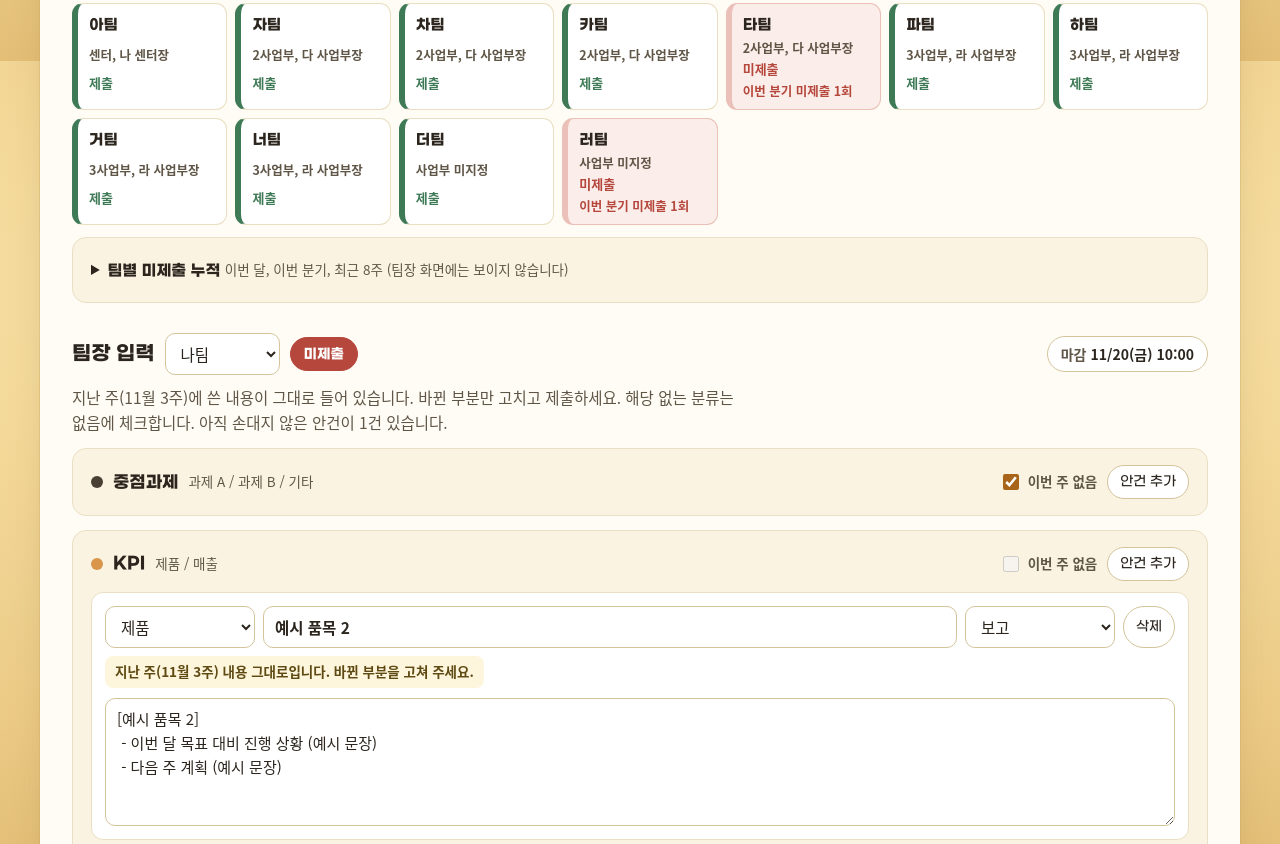
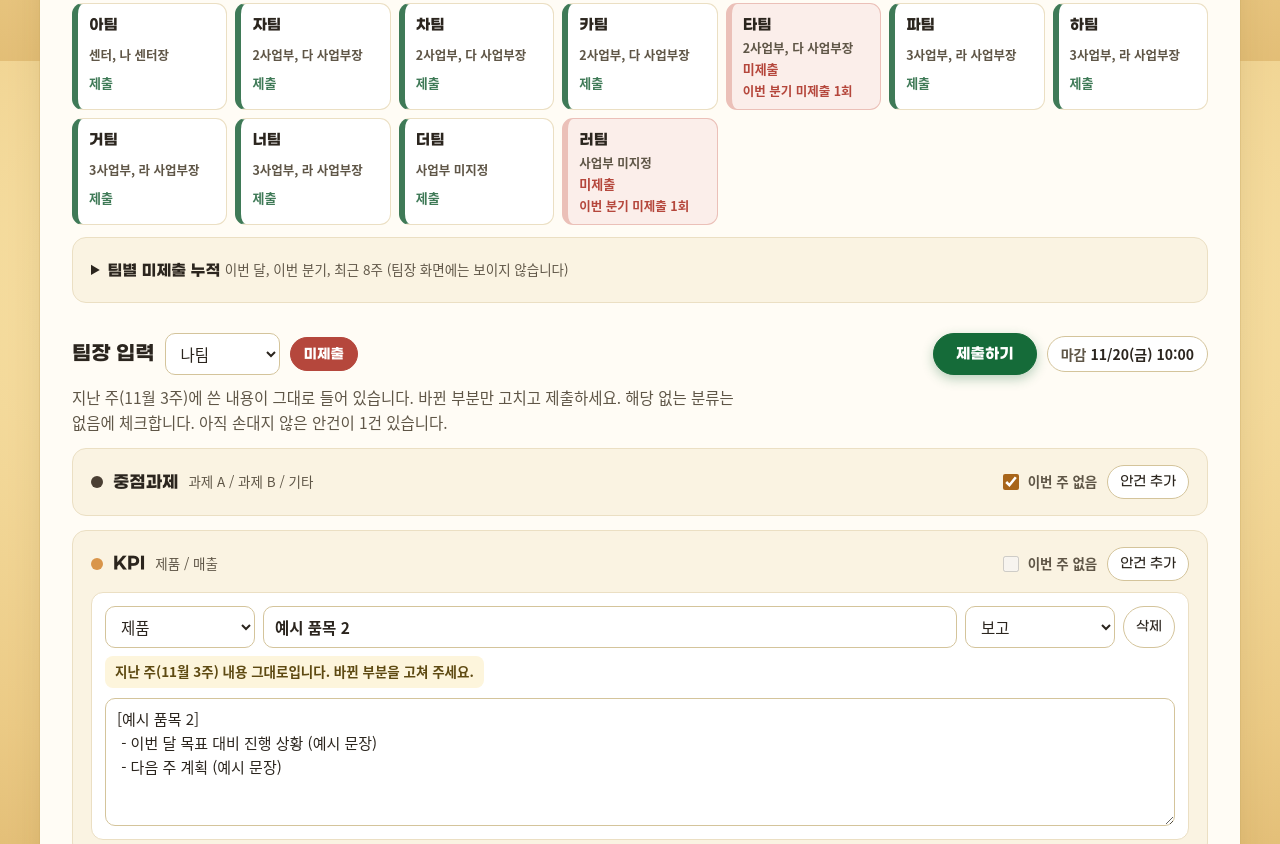
Before and after one commit to FreshCEO/mkt-agenda, a plain HTML site: page dist/index.html in a window 1280 px wide. Shown: the part 739-1583 px from the top of the page. Drawn offline with Linux system fonts and the light colour scheme; a web font is replaced by a local one.

Commit message:
보고 메일 들여쓰기를 실제 메일과 같게(줄 앞 줄바꿈 없는 공백), 제출 버튼을 초록색으로 크게, 위쪽에도 제출 버튼
- 웍스 편집기가 줄 앞 일반 공백을 합쳐 ①, 1), - 앞 들여쓰기가 사라지던 문제: 실제 메일처럼 줄바꿈 없는 공백과 공백을 번갈아 씀
- 분류 제목은 데이터의 mailName이 있으면 그것(실제 메일 표기)
- 제출하기 버튼: 초록 배경, 큰 글씨, 마감 옆에도 하나 더

Co-Authored-By: Claude Opus 5.5 <noreply@anthropic.com>

```diff
--- a/dist/index.html
+++ b/dist/index.html
@@ -234,6 +234,9 @@ table.st{width:100%;border-collapse:collapse;font-size:14px}
 .log div{padding:6px 0;border-bottom:1px solid var(--line)}
 .log span{color:var(--mute);margin-right:8px;font-variant-numeric:tabular-nums;font-weight:600}
 
+.btn.submit{background:#156b39;border-color:#156b39;color:#fff;font-size:18px;font-weight:800;padding:13px 38px;border-radius:999px;box-shadow:0 4px 12px rgba(21,107,57,.3)}
+.btn.submit:hover{background:#0f5a2f;border-color:#0f5a2f}
+.btn.submit.sm-top{font-size:15px;padding:8px 22px}
 .sync{display:inline-flex;align-items:center;gap:2px;background:#fffaeb;color:#3a2f14;border:1px solid #d9c08a;border-radius:999px;padding:4px 12px;font-size:13px;white-space:nowrap}
 .sync.float{position:fixed;right:14px;bottom:14px;z-index:40;box-shadow:0 4px 14px rgba(70,50,20,.18)}
 .sync-slot{display:inline-flex}
@@ -985,7 +988,7 @@ function mailParts(it){
 /* 실제 보고 메일 양식: 1. 분류 → (CVO) 1) 소분류 → ① 제목 / 사업부장 → - 내용, (그 밖) 1) 제목 / 사업부장 → - 내용
  * 사람이 여러 팀 안건을 묶고 문장을 다듬어 보내므로, 이것은 초안이다. 주인팀장이 화면에서 고친 뒤 보낸다 */
 /* 분류 제목: '1. 이름(소분류/소분류)'. 첫 분류(cvo)는 소분류를 붙이지 않는다. 실제 이름은 데이터에서 읽는다 */
-const mailCat = (c, i) => (i + 1) + '. ' + c.name + (c.id === 'cvo' ? '' : '(' + (c.id === 'hr' ? '본부 내 ' : '') + c.subs.join('/') + ')');
+const mailCat = (c, i) => (i + 1) + '. ' + (c.mailName || c.name) + (c.id === 'cvo' ? '' : '(' + (c.id === 'hr' ? '본부 내 ' : '') + c.subs.join('/') + ')');
 /* 첫 분류에서 안건이 없어도 제목 줄을 남기는 소분류: 데이터에 keep이 있으면 그것, 없으면 앞 세 개와 마지막(기타) */
 const keepSubs = c => c.keep || c.subs.slice(0, 3).concat(c.subs.slice(-1));
 const CIRC = '①②③④⑤⑥⑦⑧⑨⑩⑪⑫⑬⑭⑮⑯⑰⑱⑲⑳';
@@ -1016,8 +1019,10 @@ function mailText(label){
       list.forEach((it, k) => { t += ' ' + (k + 1) + ') ' + mailParts(it).head + who(it) + '\n' + mailBody(it, '  '); });
     }
   });
-  return t + '\n\n이상입니다.\n\n\n' + SENDER + ' 올림\n';
-}
+  return nbspIndent(t + '\n\n이상입니다.\n\n\n' + SENDER + ' 올림\n');
+}
+/* 웍스 편집기는 줄 앞 일반 공백을 합쳐 버린다. 실제 메일처럼 줄 앞 공백을 '줄바꿈 없는 공백, 공백' 번갈아(   …) 바꿔 들여쓰기를 지킨다 */
+const nbspIndent = s => s.split('\n').map(l => l.replace(/^ +/, m => [...m].map((_, i) => i % 2 ? ' ' : ' ').join(''))).join('\n');
 /* 본문 글을 서식이 있는 메일 모양으로 바꾼다. 번호 제목과 ■ 줄, CVO의 안건 줄은 굵게 */
 function mailHtml(body){
   let sec = 0;
@@ -1145,7 +1150,7 @@ function vInput(){
   let h = `<div class="row" style="margin-top:30px"><h3 style="font-size:20px">팀장 입력</h3>
     ${isLead() ? `<span class="pill on">${esc(name)}</span>` : `<select data-ch="inTeam" aria-label="팀 고르기">${S.teams.map(t => `<option value="${esc(t.name)}" ${t.name===name?'selected':''}>${esc(t.name)}${a.subs[t.name] ? ' (제출)' : ''}</option>`).join('')}</select>`}
     <span class="state ${sub ? (a.late[name] ? 'late' : 'ok') : 'no'}">${sub ? (a.late[name] ? '마감 후 제출 ' : '제출 완료 ') + esc(sub) : (locked() ? '미제출 확정' : '미제출')}</span>
-    <span class="sp"></span><span class="pill">마감 <b>${fmt(deadline())} ${dlT()}</b></span></div>
+    <span class="sp"></span><button class="btn submit sm-top" data-act="submit" data-t="${esc(name)}">${sub ? '다시 제출' : '제출하기'}</button><span class="pill">마감 <b>${fmt(deadline())} ${dlT()}</b></span></div>
     <p class="lead">지난 주(${esc(prev.label)})에 쓴 내용이 그대로 들어 있습니다. 바뀐 부분만 고치고 제출하세요. 해당 없는 분류는 없음에 체크합니다.${carriedN ? ' 아직 손대지 않은 안건이 ' + carriedN + '건 있습니다.' : ''}</p>`;
   if (lost) h += `<div class="lost"><b>${esc(lost.at)}에 다른 사람이 이 팀을 먼저 저장해서, 내가 쓰던 내용 대신 최신 내용이 들어왔습니다.</b> 내가 쓴 내용은 아래에 남겨 두었습니다. 필요한 부분을 복사해 넣으세요.
     <textarea readonly aria-label="내가 쓴 내용">${esc(lost.text)}</textarea><button class="btn sm" data-act="lostClose" data-t="${esc(name)}">확인, 닫기</button></div>`;
@@ -1166,7 +1171,7 @@ function vInput(){
         <textarea class="one" data-in="detail" data-id="${it.id}" aria-label="${esc(it.title || '안건')} 내용" placeholder="내용을 자유롭게 적습니다">${esc([compose(it), it.detail].filter(Boolean).join('\n'))}</textarea></div>`).join('')}
     </section>`;
   });
-  h += `<div class="row" style="margin-top:18px"><button class="btn pri" data-act="submit" data-t="${esc(name)}">${sub ? '다시 제출' : '제출'}</button>
+  h += `<div class="row" style="margin-top:18px"><button class="btn submit" data-act="submit" data-t="${esc(name)}">${sub ? '다시 제출' : '제출하기'}</button>
     ${sub ? `<button class="btn ghost" data-act="unsubmit" data-t="${esc(name)}">제출 취소</button>` : ''}
     <button class="btn ghost" data-act="recarry" data-t="${esc(name)}">지난 주 내용으로 되돌리기</button><span class="err">${esc(S.ui.err || '')}</span></div>
     ${carriedN && !sub ? `<div class="small mute" style="margin-top:6px">지난 주와 같은 내용 ${carriedN}건이 고치지 않은 채로 제출됩니다. 바뀐 것이 없으면 그대로 제출해도 됩니다.</div>` : ''}`;
```
Also changed, not shown: src/template.html (+10 -5 lines), 1 other file.
